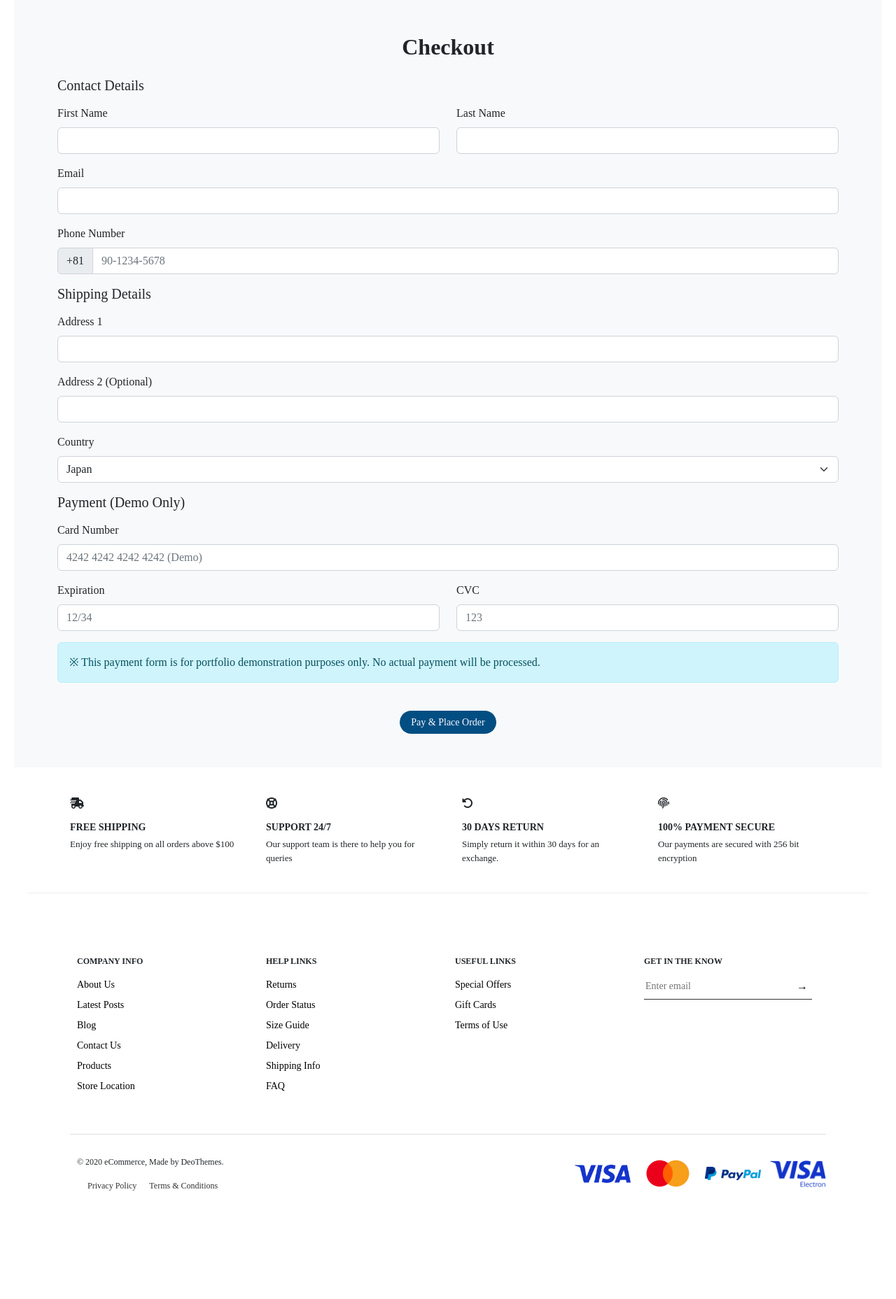
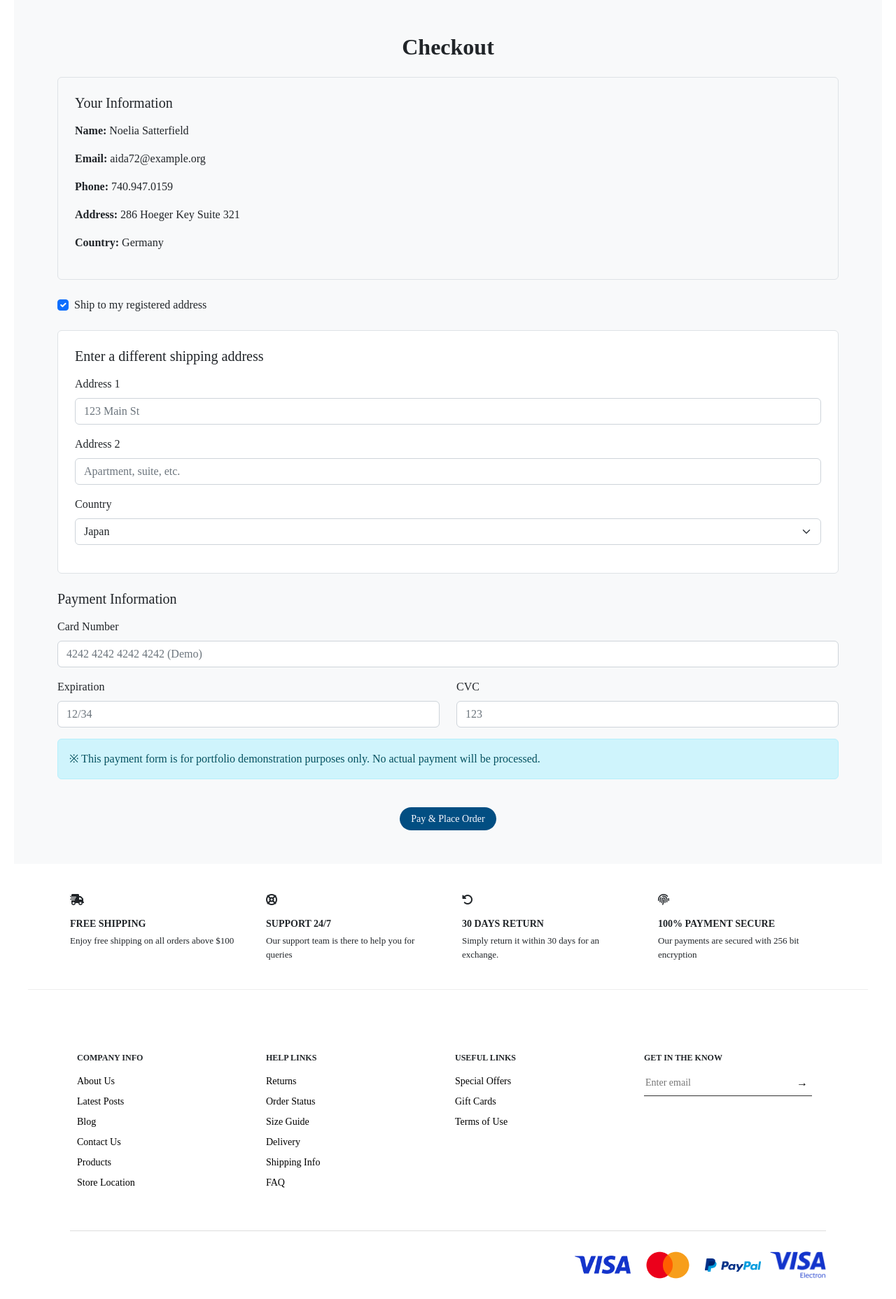
Before and after one commit to Yu0803/trente-trois-style, a Laravel app: page /checkout in a window 1280 px wide. Shown: the part 96-1953 px from the top of the page at 70% size. Before the commit the page ends 1798 px from the top, so only its background shows below. Run offline with Laravel 12, Linux system fonts and the light colour scheme; a user stored in the database is signed in; data comes from the database, SQL or seed files in the repository; style sheets or scripts are compiled from the project's sources; some web fonts are replaced.

Commit message:
checkout fix

```diff
--- a/resources/views/checkout.blade.php
+++ b/resources/views/checkout.blade.php
@@ -4,60 +4,72 @@
 <div class="container py-5">
   <h2 class="text-center fw-bold mb-4">Checkout</h2>
 
+  <!-- ✅ ユーザー登録済み情報の表示 -->
+  <div class="mb-4 p-4 border rounded bg-light">
+    <h5 class="mb-3">Your Information</h5>
+    <p><strong>Name:</strong> {{ Auth::user()->first_name }} {{ Auth::user()->last_name }}</p>
+    <p><strong>Email:</strong> {{ Auth::user()->email }}</p>
+    <p><strong>Phone:</strong> {{ Auth::user()->phone }}</p>
+    <p><strong>Address:</strong> {{ Auth::user()->address1 }} {{ Auth::user()->address2 }}</p>
+    <p><strong>Country:</strong> {{ Auth::user()->country ?? 'Japan' }}</p>
+  </div>
+
   <form method="POST" action="#" id="payment-form">
     @csrf
 
-    <!-- Contact Info -->
-    <h5 class="mb-3">Contact Details</h5>
-    <div class="row mb-3">
-      <div class="col-md-6">
-        <label for="first_name" class="form-label">First Name</label>
-        <input type="text" class="form-control" name="first_name" required>
+    <!-- ✅ 配送先チェック -->
+    <div class="form-check mb-4">
+      <input class="form-check-input" type="checkbox" value="1" id="sameAsRegistered" checked>
+      <label class="form-check-label" for="sameAsRegistered">
+        Ship to my registered address
+      </label>
+    </div>
+
+    <!-- ✅ 別配送先入力フォーム（デフォルト表示に変更） -->
+    <div id="alternate-shipping" class="border p-4 rounded mb-4 bg-white">
+      <h5 class="mb-3">Enter a different shipping address</h5>
+
+      <div class="mb-3">
+        <label class="form-label">Address 1</label>
+        <input type="text" class="form-control" name="alt_address1" placeholder="123 Main St">
       </div>
-      <div class="col-md-6">
-        <label for="last_name" class="form-label">Last Name</label>
-        <input type="text" class="form-control" name="last_name" required>
+
+      <div class="mb-3">
+        <label class="form-label">Address 2</label>
+        <input type="text" class="form-control" name="alt_address2" placeholder="Apartment, suite, etc.">
+      </div>
+
+      <div class="mb-3">
+        <label class="form-label">Country</label>
+        <select name="alt_country" class="form-select">
+          <option value="Japan">Japan</option>
+          <option value="USA">USA</option>
+          <option value="UK">United Kingdom</option>
+          <option value="France">France</option>
+          <option value="Germany">Germany</option>
+          <option value="Italy">Italy</option>
+          <option value="Spain">Spain</option>
+          <option value="Canada">Canada</option>
+          <option value="Australia">Australia</option>
+          <option value="New Zealand">New Zealand</option>
+          <option value="India">India</option>
+          <option value="Singapore">Singapore</option>
+          <option value="South Korea">South Korea</option>
+          <option value="China">China</option>
+          <option value="Brazil">Brazil</option>
+          <option value="Mexico">Mexico</option>
+          <option value="Thailand">Thailand</option>
+          <option value="Philippines">Philippines</option>
+          <option value="Vietnam">Vietnam</option>
+          <option value="Sweden">Sweden</option>
+        </select>
       </div>
     </div>
 
-    <div class="mb-3">
-      <label for="email" class="form-label">Email</label>
-      <input type="email" class="form-control" name="email" required>
-    </div>
-    <!-- Phone Number with Country Code -->
-    <div class="mb-3">
-      <label class="form-label">Phone Number</label>
-      <div class="input-group">
-        <span class="input-group-text" id="country-code">+81</span>
-        <input type="tel" class="form-control" name="phone" placeholder="90-1234-5678" aria-describedby="country-code">
-      </div>
-    </div>
 
-    <!-- Shipping Info -->
-    <h5 class="mb-3">Shipping Details</h5>
-    <div class="mb-3">
-      <label for="address1" class="form-label">Address 1</label>
-      <input type="text" class="form-control" name="address1" required>
-    </div>
+    <!-- ✅ カード情報入力 -->
+    <h5 class="mb-3">Payment Information</h5>
 
-    <div class="mb-3">
-      <label for="address2" class="form-label">Address 2 (Optional)</label>
-      <input type="text" class="form-control" name="address2">
-    </div>
-
-    <div class="mb-3">
-        <label for="country" class="form-label">Country</label>
-        <select id="country-select" class="form-select">
-          <option value="JP" data-code="+81">Japan</option>
-          <option value="US" data-code="+1">USA</option>
-          <option value="UK" data-code="+44">UK</option>
-          <option value="FR" data-code="+33">France</option>
-        </select>
-    </div>
-
-
-    <!-- Dummy Credit Card Info -->
-    <h5 class="mb-3">Payment (Demo Only)</h5>
     <div class="mb-3">
       <label class="form-label">Card Number</label>
       <input type="text" class="form-control" placeholder="4242 4242 4242 4242 (Demo)">
@@ -86,14 +98,13 @@
 
 @push('scripts')
 <script>
-  // 国を選ぶと自動で国番号を変えるスクリプト
-  document.getElementById('country-select').addEventListener('change', function () {
-    const selected = this.options[this.selectedIndex];
-    const code = selected.getAttribute('data-code');
-    document.getElementById('country-code').textContent = code;
+  // ✅ 配送先の表示切り替え
+  document.getElementById('sameAsRegistered').addEventListener('change', function () {
+    const altShipping = document.getElementById('alternate-shipping');
+    altShipping.style.display = this.checked ? 'none' : 'block';
   });
 
-  // 支払いボタン押下時のデモアラート
+  // ✅ 支払いボタン押下時のデモアラート
   document.getElementById('payment-form').addEventListener('submit', function(e) {
     e.preventDefault();
     alert("Your payment was successful! (This is a demo)");
--- a/resources/views/layouts/footer.blade.php
+++ b/resources/views/layouts/footer.blade.php
@@ -82,9 +82,9 @@
 
     <div class="footer-bottom">
       <div class="footer-info">
-        <p>© 2020 eCommerce, Made by DeoThemes.</p>
-        <a href="#">Privacy Policy</a>
-        <a href="#">Terms & Conditions</a>
+        {{-- <p>© 2020 eCommerce, Made by DeoThemes.</p> --}}
+        {{-- <a href="#">Privacy Policy</a>
+        <a href="#">Terms & Conditions</a> --}}
       </div>
       <div class="footer-icons">
         <img src="{{ asset('images/visa.png') }}" alt="Visa">
```
